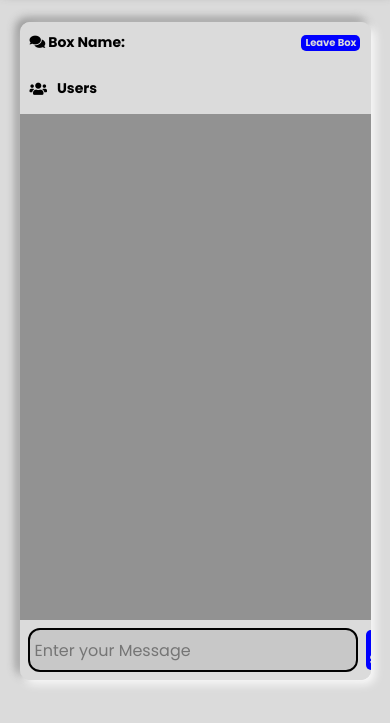
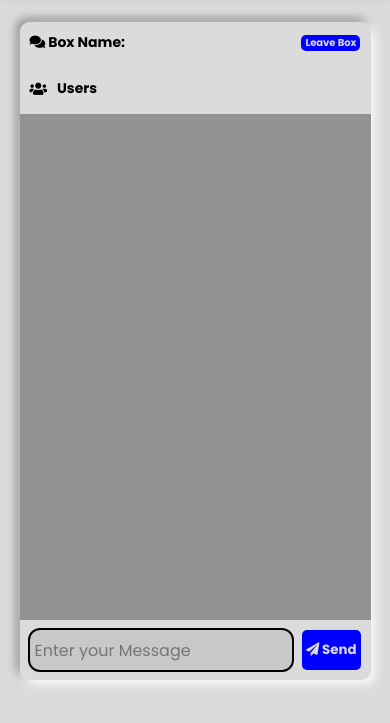
Before and after one commit to sankethsj/chatbox, a website: page public/chat.html in a window 390 px wide. Shown: the part 69-792 px from the top of the page. Drawn offline with nearby package versions, Linux system fonts and the light colour scheme; no server answers.

Commit message:
Update style.css

```diff
--- a/public/css/style.css
+++ b/public/css/style.css
@@ -491,6 +491,9 @@ a {
         font-size: small;
         padding: 4px;
     }
+    #msg{
+        min-width: 0
+    }
     .btn{
         font-size: smaller;
         padding: 0 4px;
```
